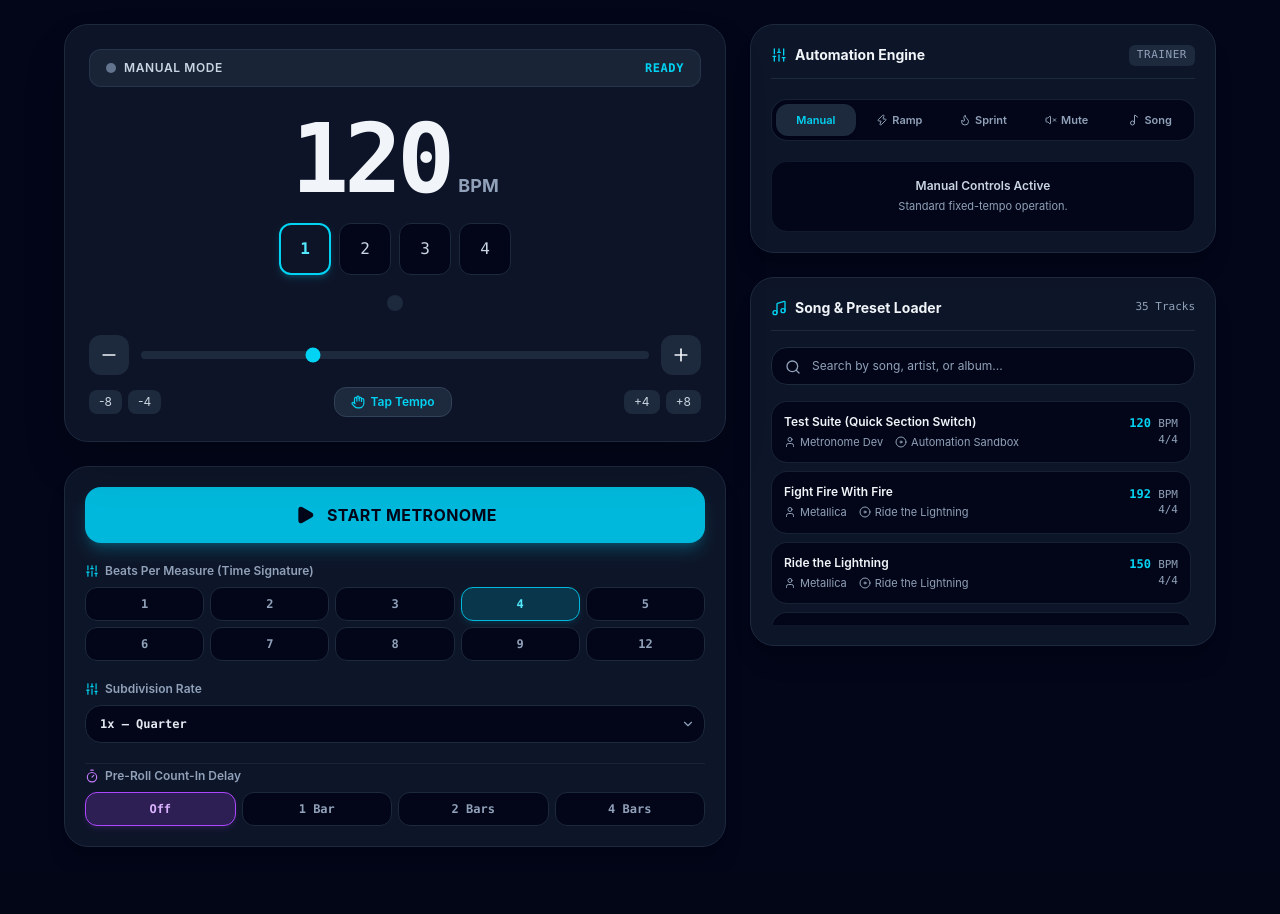
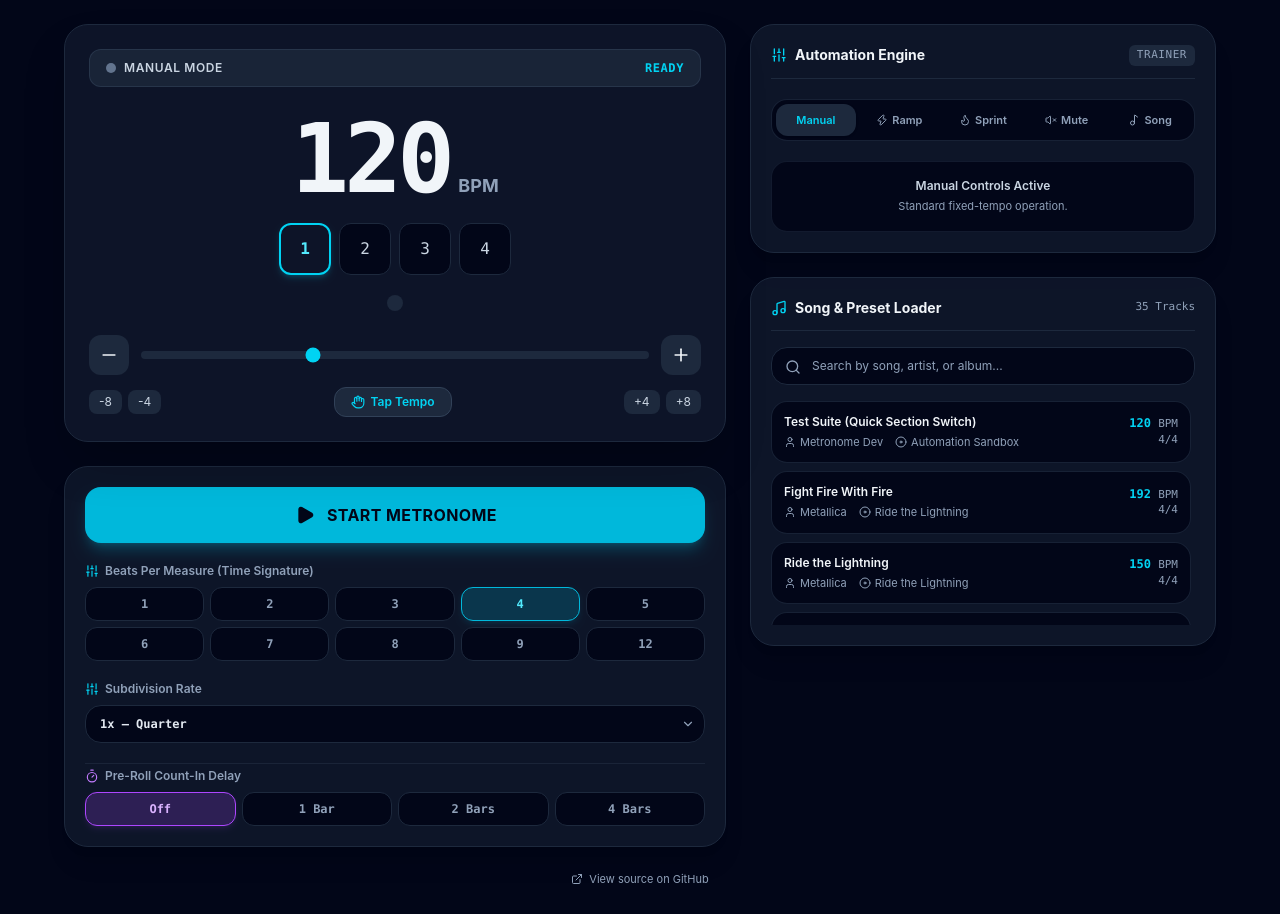
Before and after one commit to Muhammad-Raiyan/pulse-metronome, a React (Vite) app: page / in a window 1280 px wide. Before the commit the page ends 871 px from the top, so only its background shows below. Built offline with nearby package versions, Linux system fonts and the light colour scheme.

Commit message:
Bob fixes

```diff
--- a/src/components/Metronome.jsx
+++ b/src/components/Metronome.jsx
@@ -1,6 +1,7 @@
 // src/components/Metronome.jsx
 
 import { useState, useEffect, useRef, useCallback } from 'react';
+import { ExternalLink } from 'lucide-react';
 import { AudioEngine } from '../audio/AudioEngine';
 import { advanceAutomation } from '../audio/automation';
 import { HeaderBanner } from './HeaderBanner';
@@ -497,6 +498,18 @@ export function Metronome() {
         </div>
 
       </div>
+
+      <footer className="mt-6 text-center text-[11px] text-slate-400">
+        <a
+          href="https://github.com/Muhammad-Raiyan/pulse-metronome"
+          target="_blank"
+          rel="noopener noreferrer"
+          className="inline-flex items-center gap-1.5 hover:text-cyan-400 transition-colors"
+        >
+          <ExternalLink className="w-3 h-3" aria-hidden="true" />
+          View source on GitHub
+        </a>
+      </footer>
     </div>
   );
 }
```
